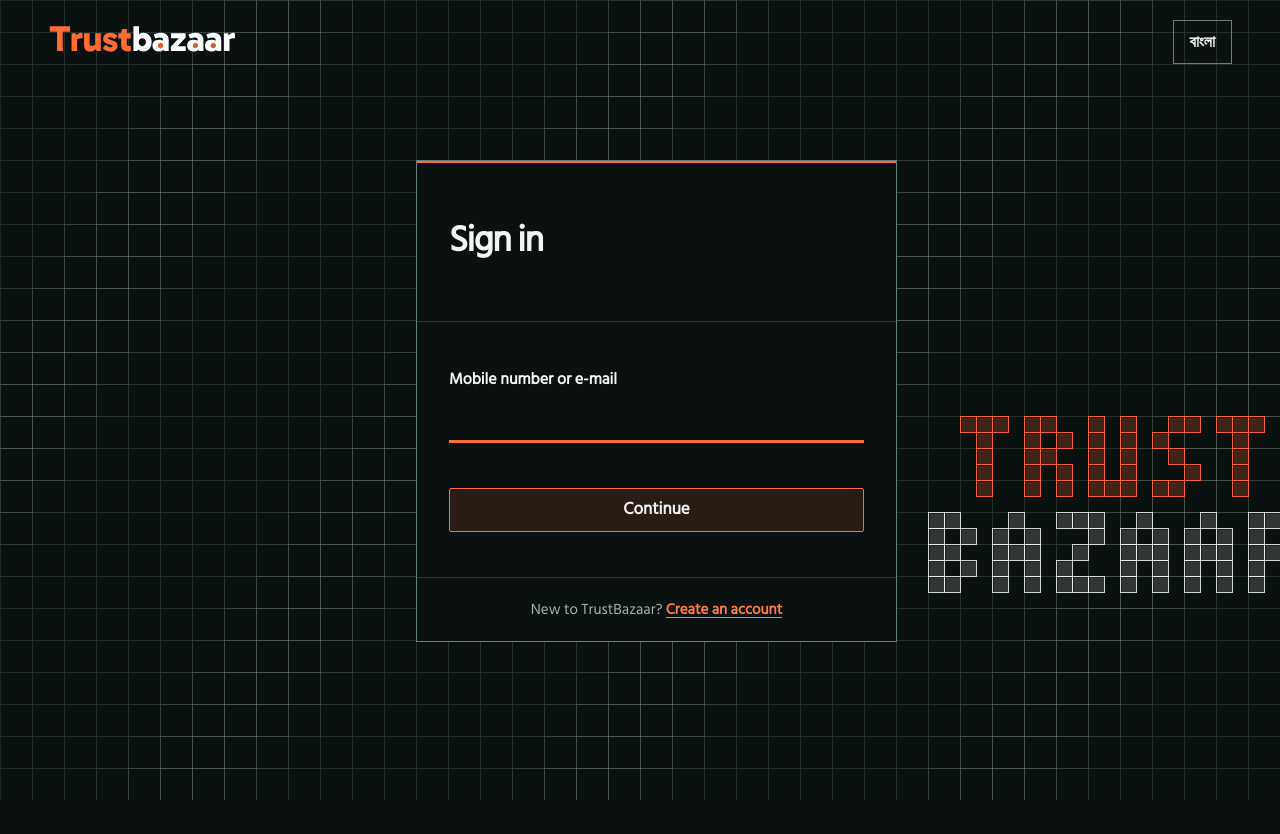
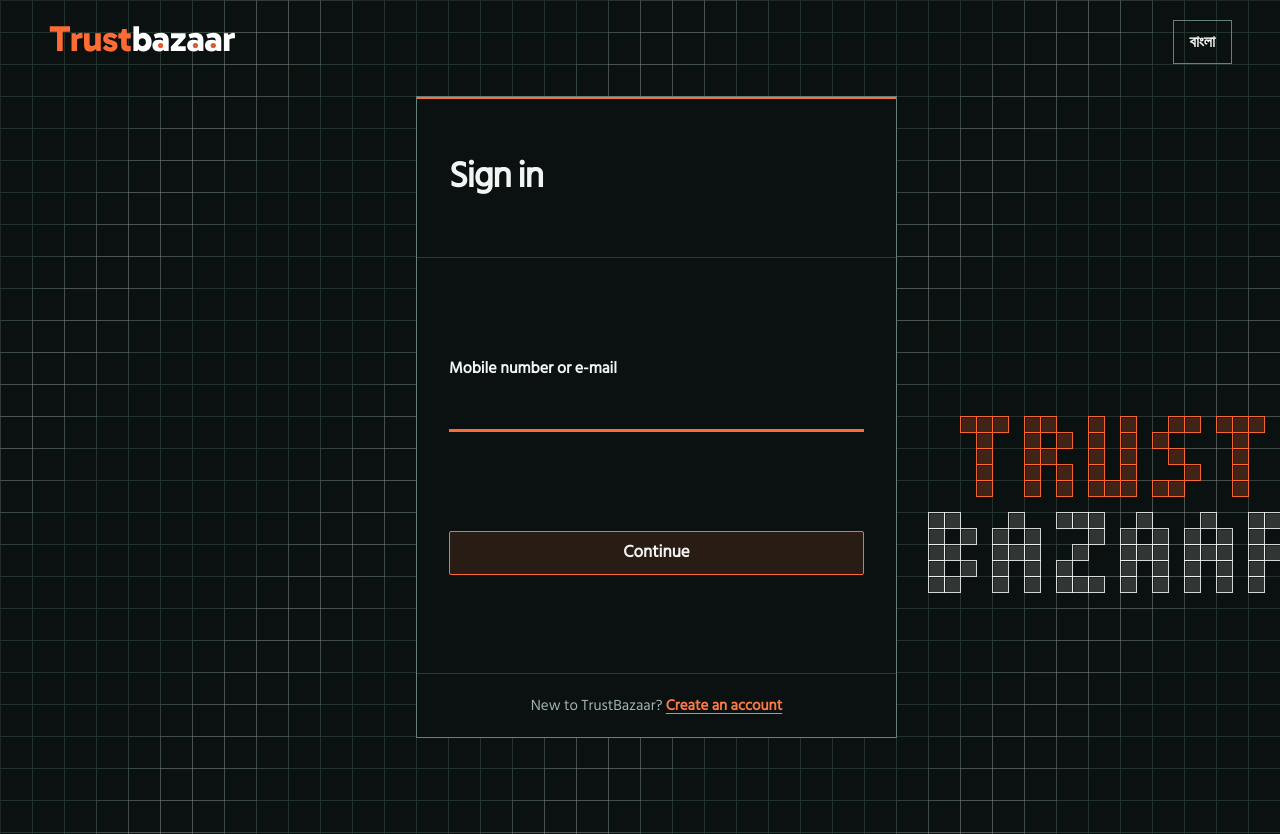
Before and after one commit to nihal4/trustbazaar, a React (Vite) app in the folder frontend/: page /signin in a window 1280 px wide. Before the commit the page ends 800 px from the top, so only its background shows below. Built offline with nearby package versions, Linux system fonts and the light colour scheme.

Commit message:
fix(U10-25): one card size for sign-in, registration, reset and verify in every step

```diff
--- a/frontend/src/features/account/AuthParts.tsx
+++ b/frontend/src/features/account/AuthParts.tsx
@@ -27,6 +27,10 @@ export const headFor = (vw: number, bangla: boolean) => (vw < 360 ? (bangla ? 8
 export const bodyFor = (vw: number) => (vw < 360 ? 14 : vw < 520 ? 13 : 11);
 export const rowsFor = (vw: number, bangla: boolean, body = bodyFor(vw), foot = 2) => headFor(vw, bangla) + body + foot;
 
+/** THE card of every bare page (sign-in, registration, reset, verify): one size in every step of every page, sized for the tallest step of any of them (the
+ *  reset by SMS with the second factor and a message), so the card never changes shape between steps or between pages. */
+export const authRows = (vw: number, bangla: boolean) => rowsFor(vw, bangla, bodyFor(vw) + 2);
+
 /** The form band of a step that has no field: a message, then (maybe) the one button. */
 export function StepNote({ children }: { children: ReactNode }) {
   return <div className={styles.stepNote}>{children}</div>;
--- a/frontend/src/features/account/RegisterPage.tsx
+++ b/frontend/src/features/account/RegisterPage.tsx
@@ -13,7 +13,7 @@ import { toAsciiDigits } from '../../lib/money.js';
 import { digits, otherError, passwordReasonText, rejectedPasswordReason, retryAfter, useAccountT } from './common';
 import { bangladeshiMobile, isSixDigits, looksLikeEmail, passwordLengthProblem, PASSWORD } from './input';
 import { LEGAL_VERSIONS } from './legal';
-import { fieldAria, headFor, rowsFor, Slot } from './AuthParts';
+import { authRows, fieldAria, headFor, Slot } from './AuthParts';
 import { AuthSplit } from './AuthSplit';
 import { LegalDialog } from './LegalDocs';
 import styles from './account.module.css';
@@ -26,7 +26,7 @@ export function Component() {
   const { t, lang } = useAccountT();
   const { vw } = useViewport();
   const head = headFor(vw, lang === 'bn');
-  const rows = rowsFor(vw, lang === 'bn');
+  const rows = authRows(vw, lang === 'bn');
   const api = useApi();
   const navigate = useNavigate();
   const location = useLocation();
--- a/frontend/src/features/account/ResetPage.tsx
+++ b/frontend/src/features/account/ResetPage.tsx
@@ -7,7 +7,7 @@ import { untilAfter, useSecondsLeft } from '../../shared/countdown';
 import { SubmitButton, TextField } from '../../shared/form';
 import { useViewport } from '../../shared/gridCell';
 import { digits, otherError, retryAfter, useAccountT } from './common';
-import { bodyFor, fieldAria, headFor, rowsFor, Slot, StepNote } from './AuthParts';
+import { authRows, fieldAria, headFor, Slot, StepNote } from './AuthParts';
 import { AuthSplit } from './AuthSplit';
 import { bangladeshiMobile, loginKind, normaliseLogin } from './input';
 import { NewPasswordForm, ResetDone } from './NewPassword';
@@ -17,8 +17,7 @@ export function Component() {
   const { t, lang } = useAccountT();
   const { vw } = useViewport();
   const head = headFor(vw, lang === 'bn');
-  // the tallest step: the SMS code, the new password with its hint and the authenticator code, and a message under them (two cells more than registration's)
-  const rows = rowsFor(vw, lang === 'bn', bodyFor(vw) + 2);
+  const rows = authRows(vw, lang === 'bn');
   const api = useApi();
   const [login, setLogin] = useState('');
   const [sentTo, setSentTo] = useState<{ kind: 'phone' | 'email'; phone: string | null } | null>(null);
--- a/frontend/src/features/account/ResetPasswordPage.tsx
+++ b/frontend/src/features/account/ResetPasswordPage.tsx
@@ -3,7 +3,7 @@ import { useState } from 'react';
 import { Link } from 'react-router-dom';
 import { useViewport } from '../../shared/gridCell';
 import { useAccountT } from './common';
-import { bodyFor, headFor, rowsFor, StepNote } from './AuthParts';
+import { authRows, headFor, StepNote } from './AuthParts';
 import { AuthSplit } from './AuthSplit';
 import { useLinkToken } from './linkToken';
 import { NewPasswordForm, ResetDone } from './NewPassword';
@@ -13,8 +13,7 @@ export function Component() {
   const { t, lang } = useAccountT();
   const { vw } = useViewport();
   const head = headFor(vw, lang === 'bn');
-  // the tallest step: the SMS code, the new password with its hint and the authenticator code, and a message under them (two cells more than registration's)
-  const rows = rowsFor(vw, lang === 'bn', bodyFor(vw) + 2);
+  const rows = authRows(vw, lang === 'bn');
   const token = useLinkToken();
   const [invalid, setInvalid] = useState(token === null);
   const [done, setDone] = useState(false);
--- a/frontend/src/features/account/SignInPage.tsx
+++ b/frontend/src/features/account/SignInPage.tsx
@@ -12,13 +12,13 @@ import { digits, otherError, retryAfter, useAccountT, useAfterSignIn } from './c
 import { useViewport } from '../../shared/gridCell';
 import { loginProblem, normaliseLogin } from './input';
 import { AuthSplit } from './AuthSplit';
-import { fieldAria, Slot } from './AuthParts';
+import { authRows, fieldAria, headFor, Slot } from './AuthParts';
 import styles from './account.module.css';
 
 export function Component() {
   const { t, lang } = useAccountT();
   const { vw } = useViewport();
-  const rows = rowsFor(vw, lang === 'bn');
+  const rows = authRows(vw, lang === 'bn');
   const head = headFor(vw, lang === 'bn');
   const api = useApi();
   const afterSignIn = useAfterSignIn();
@@ -236,8 +236,3 @@ export function Component() {
     </AuthSplit>
   );
 }
-
-/** One height for the card in every step of sign-in (cells): set from the tallest step, so the card never grows or shrinks and no step has a void; a narrow
- *  screen wraps more lines and needs more. */
-const headFor = (vw: number, bangla: boolean) => (vw < 360 ? (bangla ? 8 : 7) : vw < 520 ? (bangla ? 7 : 6) : 5);
-const rowsFor = (vw: number, bangla: boolean) => headFor(vw, bangla) + 8 + 2;                 // the heading band, the form band's eight cells, the foot's two
--- a/frontend/src/features/account/VerifyEmailPage.tsx
+++ b/frontend/src/features/account/VerifyEmailPage.tsx
@@ -1,7 +1,7 @@
 // The page of the e-mail verification link (`/verify-email#token=...`; FR-ACC-02, FR-ACC-09; Decisions log, U1-03), on the ruled card (U10-25). The token is
 // sent once, even when React runs effects twice in development.
 import { useEffect, useRef, useState } from 'react';
-import { useNavigate } from 'react-router-dom';
+import { Link, useNavigate } from 'react-router-dom';
 import { useQueryClient } from '@tanstack/react-query';
 import { useApi } from '../../shared/api';
 import { SubmitButton } from '../../shared/form';
@@ -9,7 +9,7 @@ import { useViewport } from '../../shared/gridCell';
 import { ME_KEY } from '../../shared/me';
 import { problemName } from '../../shared/problems';
 import { otherError, useAccountT } from './common';
-import { headFor, rowsFor, StepNote } from './AuthParts';
+import { authRows, headFor, StepNote } from './AuthParts';
 import { AuthSplit } from './AuthSplit';
 import { useLinkToken } from './linkToken';
 import styles from './account.module.css';
@@ -34,10 +34,10 @@ export function Component() {
         ? 'invalid' : { error: otherError(err, t, lang) }));
   }, [token, api, queryClient, t, lang]);
 
-  // a card of its own size: the heading and the message (and the one button), no foot
-  const rows = rowsFor(vw, lang === 'bn', 6, 0);
+  const rows = authRows(vw, lang === 'bn');
   return (
-    <AuthSplit stepKey="verify" rows={rows} headCells={head} head={<h1 id="verify-head">{t('verify_email.title')}</h1>}>
+    <AuthSplit stepKey="verify" rows={rows} headCells={head} head={<h1 id="verify-head">{t('verify_email.title')}</h1>}
+      foot={<div className={styles.footLinks}><Link to="/signin" className={styles.link}>{t('signin.link')}</Link></div>}>
       {state === 'done'
         ? (
           <form onSubmit={(e) => { e.preventDefault(); navigate('/account'); }} noValidate className={styles.stepForm}>
```
Also changed, not shown: 1 other file (tests, documents, lock files or other folders).
